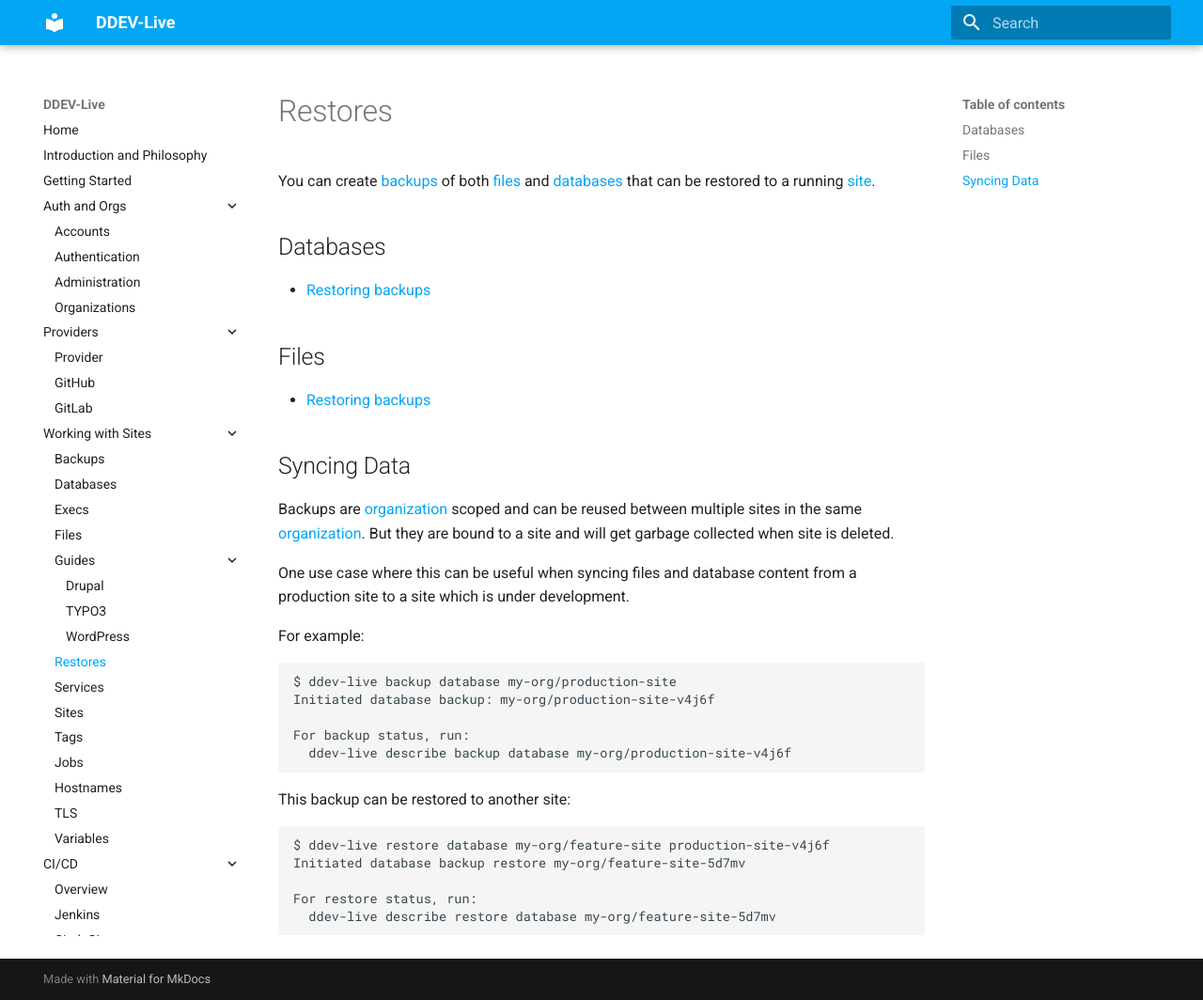
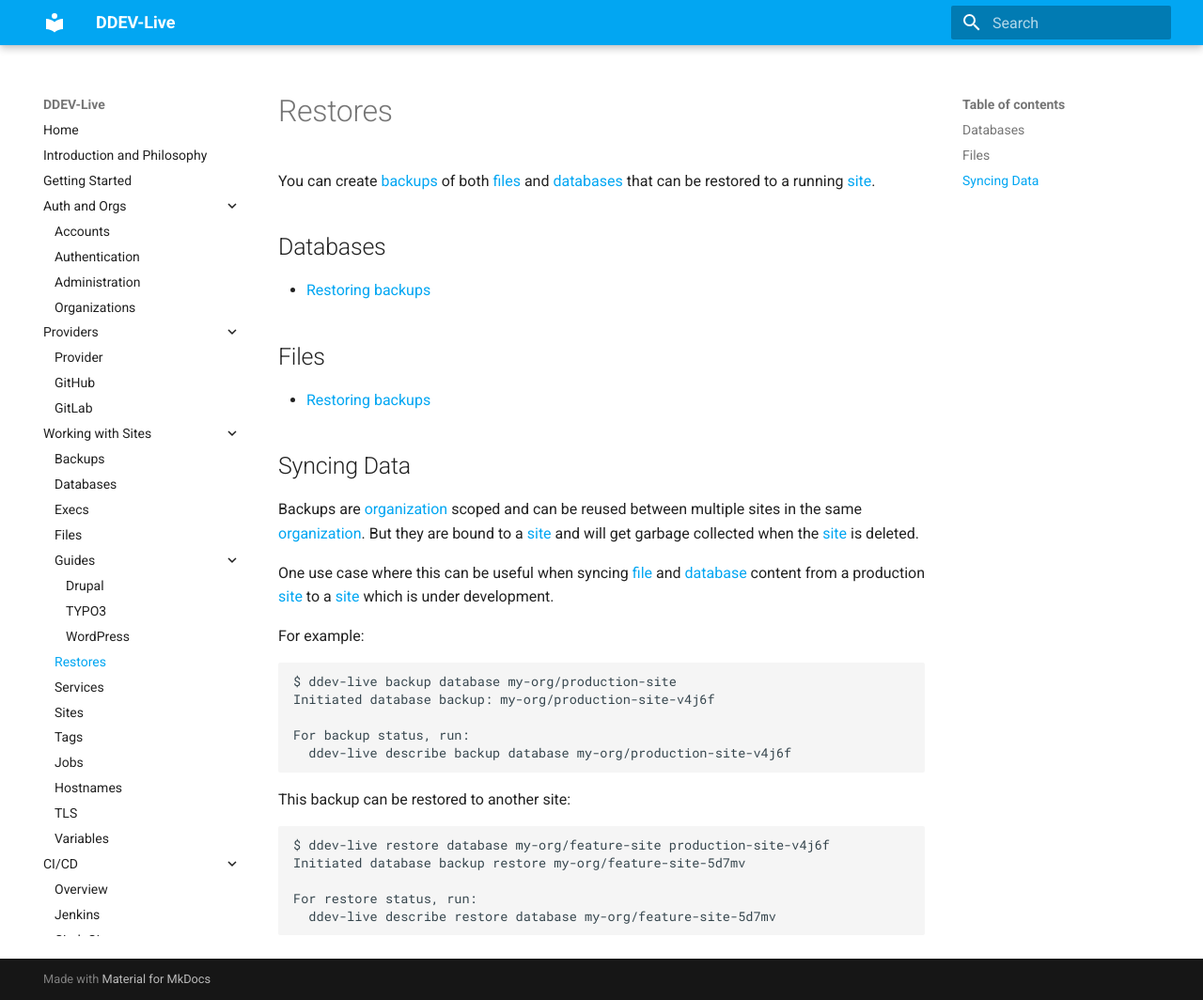
Before and after one commit to fru-io/docs-live, an MkDocs documentation site: the page built from docs/restores.md, in a window 1280 px wide and 1064 px high. Shown: the whole window at 94% size. Built offline with MkDocs 1.6.1 and Material for MkDocs 9.7.7, drawn with Linux system fonts in a browser that asks for light colours.

Commit message:
grammar and additional links to terms documented

````diff
--- a/docs/restores.md
+++ b/docs/restores.md
@@ -14,9 +14,9 @@ You can create [backups](https://docs.ddev.com/backups/) of both [files](files.m
 
 ## Syncing Data
 
-Backups are [organization](organizations.md) scoped and can be reused between multiple sites in the same [organization](organizations.md). But they are bound to a site and will get garbage collected when site is deleted.
+Backups are [organization](organizations.md) scoped and can be reused between multiple sites in the same [organization](organizations.md). But they are bound to a [site](sites.md) and will get garbage collected when the [site](sites.md) is deleted.
 
-One use case where this can be useful when syncing files and database content from a production site to a site which is under development.
+One use case where this can be useful when syncing [file](files.md) and [database](databases.md) content from a production [site](sites.md) to a [site](sites.md) which is under development.
 
 For example:
 ```
````
